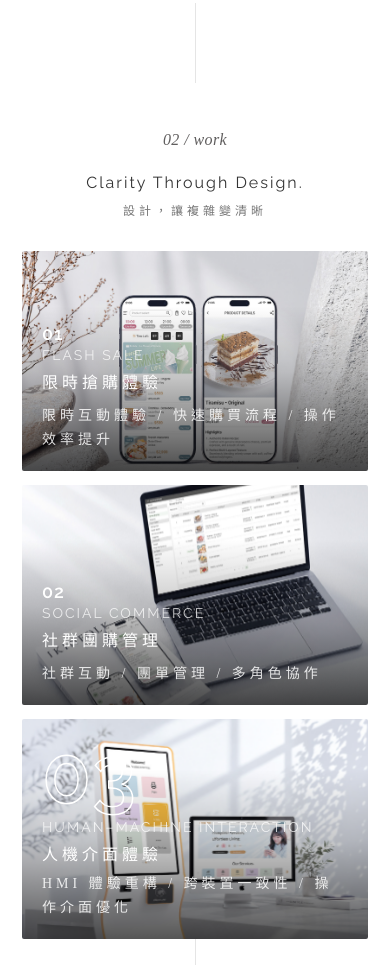
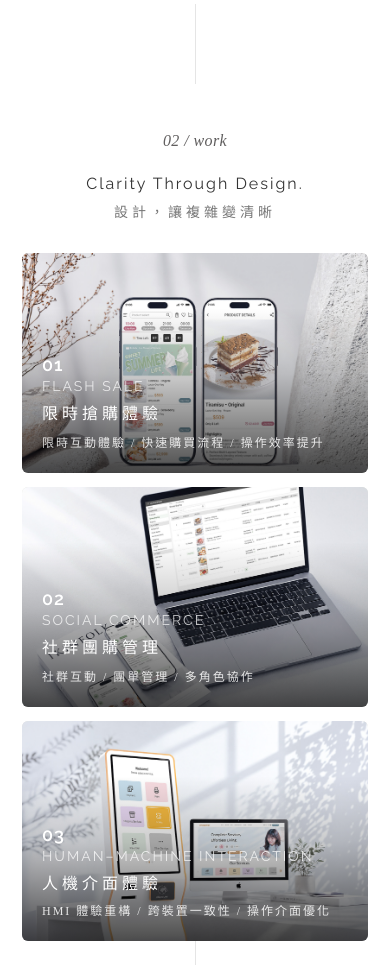
Before and after one commit to CC-amy/Portfolio_CC, a plain HTML site: page index.html in a window 390 px wide. Shown: the part 1035-2000 px from the top of the page. Drawn offline with Linux system fonts and the light colour scheme; a web font is replaced by a local one.

Commit message:
Update style.css

```diff
--- a/style.css
+++ b/style.css
@@ -315,7 +315,7 @@ main {
 .hero-cta-link {
   padding: 12px 20px;
   border: 1px solid rgba(255, 255, 255, 0.6);
-  border-radius: 2px;
+  border-radius: 6px;
   color: #fff;
   font-family: "Raleway", sans-serif;
   font-size: clamp(12px, 0.85vw, 13px);
@@ -356,7 +356,7 @@ main {
 .section-intro-subtitle {
   display: inline-block;
   color: var(--muted);
-  font-size: clamp(12px, 1vw, 16px);
+  font-size: clamp(14px, 1vw, 16px);
   letter-spacing: 4px;
 }
 
@@ -424,7 +424,7 @@ main {
 .work-grid {
   display: flex;
   gap: 16px;
-  height: clamp(360px, 46vw, 520px);
+  height: clamp(360px, 32vw, 520px);
 }
 
 /* 單一作品：flex-grow 控制展開/縮小比例 */
@@ -433,8 +433,8 @@ main {
   flex: 1 1 0;
   min-width: 0;
   overflow: hidden;
-  border-radius: 2px;
-  transition: flex-grow 0.8s ease-in-out;
+  border-radius: 6px;
+  transition: flex-grow 1.4s ease-in-out;
 }
 
 .work:hover,
@@ -467,14 +467,9 @@ main {
   pointer-events: none;
 }
 
-/* 背景圖：展開時稍微放大做出互動感 */
+/* 背景圖：不額外疊加縮放動畫，讓圖片單純跟著卡片寬度變化放大，避免兩種動畫節奏對不齊 */
 .work-image {
-  transition: transform 0.6s ease;
-}
-
-.work:hover .work-image,
-.work.is-active .work-image {
-  transform: scale(1.08);
+  transition: none;
 }
 
 /* 文字內容：index / eyebrow / 標題 / 說明 */
@@ -803,10 +798,20 @@ main {
     writing-mode: horizontal-tb;
   }
 
+  /* 手機版固定顯示小數字，不要展開時的空心大字轉換效果 */
+  .work:hover .work-index,
+  .work.is-active .work-index {
+    color: #fff;
+    -webkit-text-stroke: 0;
+    font-size: 18px;
+  }
+
   .work-desc {
-    margin-top: 10px;
+    margin-top: 8px;
     max-height: none;
     opacity: 1;
+    font-size: 12px;
+    letter-spacing: 2px;
   }
 
 }
```
